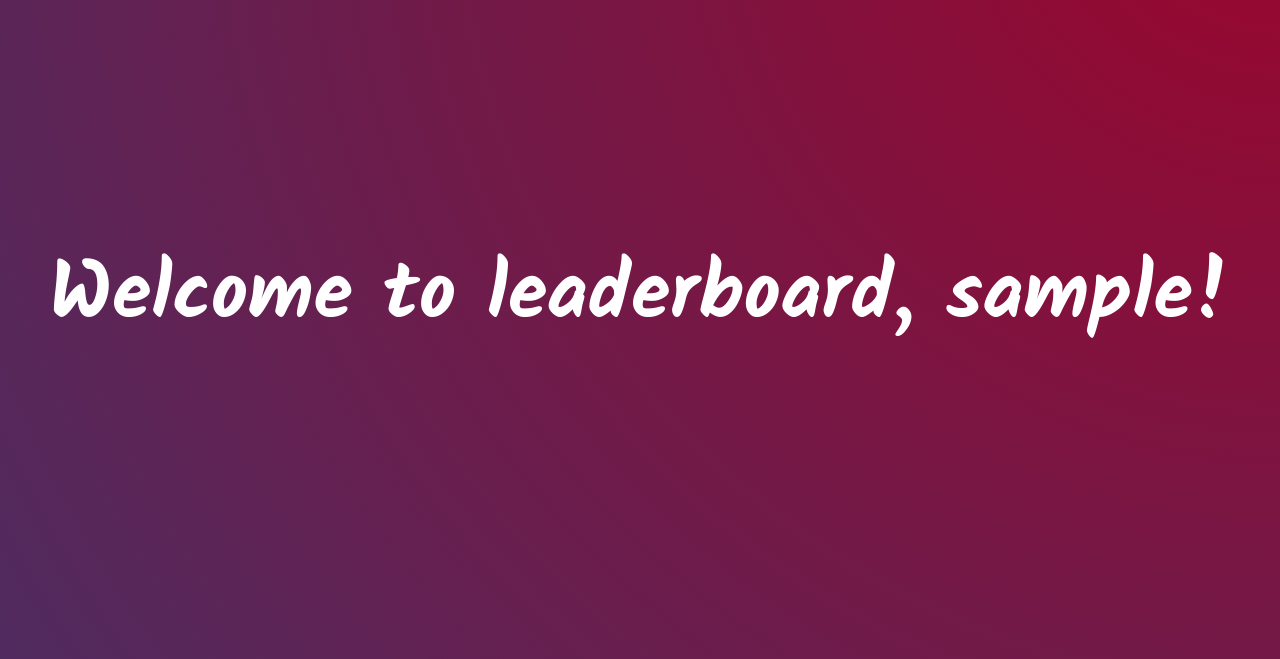
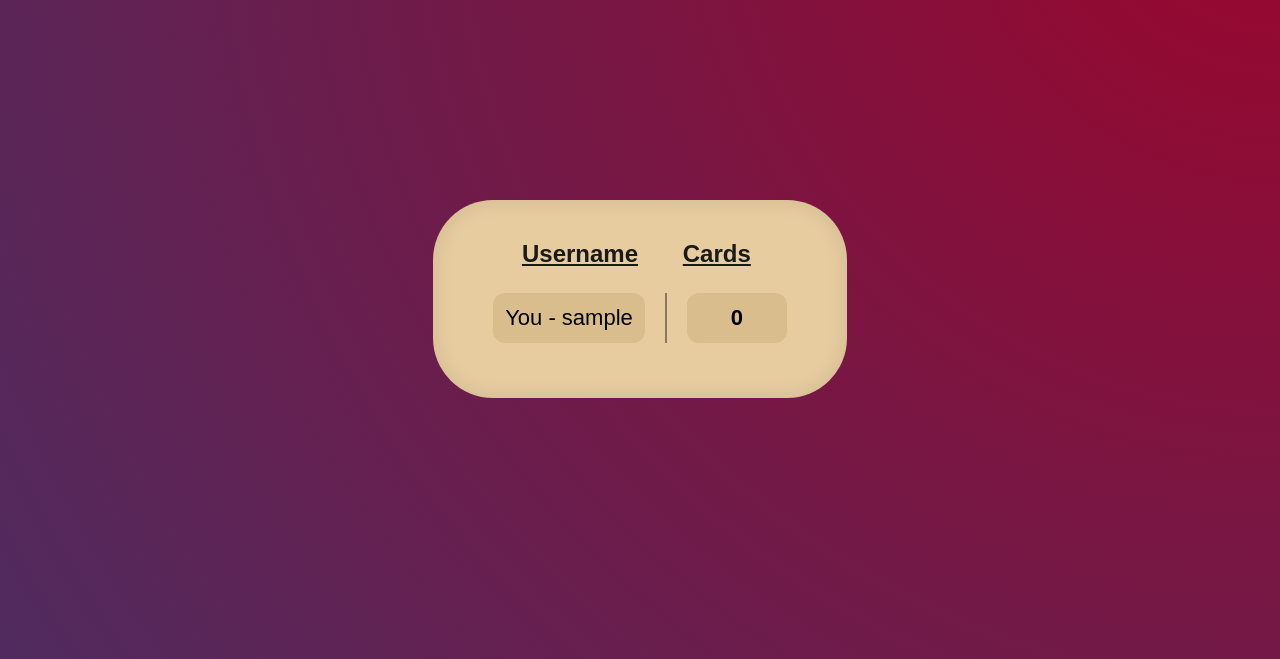
Before and after one commit to oofsamy/RevisionRoyale, a Flask app: page /leaderboard in a window 1280 px wide. Shown: the part 141-800 px from the top of the page. Run offline with Flask 3, Linux system fonts and the light colour scheme; the visitor is signed in with stand-in values (Sample User, id 1); data that the repository does not hold is empty; parts of the project's set-up code (start-up, migrations or seed data) failed here and were passed over.

Commit message:
Added leaderboard functionality
Added new GetUserReviews method
Added new GetTopReviews method
Added getters for Connection and Cursor
Added full leaderboard functionality
Fixed decks not being registered when someone has already registered those subjects!

```diff
--- a/app.py
+++ b/app.py
@@ -173,7 +173,19 @@ def StatisticsPage():
 def LeaderboardPage():
     AuthHandling(session)
 
-    return render_template("authenticated/leaderboard.html", ActivePage="leaderboard")
+    TopUsers = SubjectManagementModule.GetTopReviews(10)
+
+    UserInTop = False
+
+    for UserCountPair in TopUsers:
+        if UserCountPair[0] == session["user"]:
+            UserInTop = True
+
+    if UserInTop == False:
+        CurrentUserReviews = SubjectManagementModule.GetUserReviews(session["user"])
+        TopUsers.append((session["user"], CurrentUserReviews))
+
+    return render_template("authenticated/leaderboard.html", ActivePage="leaderboard", TopUsers=TopUsers)
 
 @app.route("/base_auth", methods=["GET"])
 def BaseAuthPage():
@@ -270,7 +282,7 @@ def Setup():
                 AttributeValue("Priority", "REAL", 0)
             ])
 
-            SubjectManagementModule.SetupDecksForSubject(ProgramDatabase.GetRecord("Subjects", AttributeValue("SubjectName", "TEXT", SelectedSubjects[Index])))
+            SubjectManagementModule.SetupDecksForSubject(ProgramDatabase.GetRecord("Subjects", AttributeValue("SubjectID", "TEXT", ProgramDatabase.GetCursor().lastrowid)))
 
         User.ChangeAttribute("SetupComplete", 1)
         ProgramDatabase.SaveRecord(User)
--- a/modules.py
+++ b/modules.py
@@ -150,6 +150,12 @@ class Database:
                            AutoIncrementPrimaryKey=True,
                            ForeignKeyAttributes=[
                                ForeignKeyAttributeValue("TimetableSlotID", "INTEGER", None, "TimetableSlots", "TimetableSlotID")])
+
+    def GetConnection(self):
+        return self.Connection
+
+    def GetCursor(self):
+        return self.Cursor
 
     ### Generates a table within the chosen database file
     ### Required arguments are: TableName and Primary Key
@@ -520,3 +526,45 @@ class SubjectManagement:
         FlashcardRecord.ChangeAttribute("Priority", UserDifficulty)
 
         self.ProgramDatabase.SaveRecord(FlashcardRecord)
+
+    ## REMEDIAL DEVELOPMENT, DIDNT HAVE '' AROUND FORMAT USERNAME
+
+    def GetUserReviews(self, Username: str):
+        Cursor = self.ProgramDatabase.GetCursor()
+
+        Query = f"""
+            SELECT
+                SUM(f.ReviewCount) AS total_reviews
+            FROM Users u
+            JOIN Decks d ON u.Username = d.Username
+            JOIN Flashcards f ON d.DeckID = f.DeckID
+            WHERE u.Username = \'{Username}\';
+        """
+
+        Cursor.execute(Query)
+        UserCount = Cursor.fetchone()
+
+        if UserCount[0] is None:
+            return 0
+        else:
+            return UserCount[0]
+
+        return UserCount[0]
+    ## Remedial development, LIMIT SPACE
+
+    def GetTopReviews(self, Num: int) -> list:
+        Cursor = self.ProgramDatabase.GetCursor()
+
+        Query = f"""
+            SELECT u.Username, SUM(f.ReviewCount) AS TotalReviews
+            FROM Users u
+            JOIN Decks d ON u.Username = d.Username
+            JOIN Flashcards f ON d.DeckID = f.DeckID
+            GROUP BY u.Username
+            ORDER BY TotalReviews DESC
+            LIMIT {Num}"""
+
+        Cursor.execute(Query)
+        TopUsers = Cursor.fetchall()
+
+        return (TopUsers)
--- a/static/style.css
+++ b/static/style.css
@@ -810,3 +810,83 @@ h1 {
 .hidden {
     display: none !important;
 }
+
+/* Container Background (Matching your purple/red gradient vibe) */
+.leaderboard-wrapper {
+    padding: 50px;
+    display: flex;
+    justify-content: center;
+    font-family: Arial, sans-serif;
+}
+
+/* The Main Tan Container */
+.leaderboard-card {
+    background-color: #e6cc9f; /* Cream/Tan color */
+    border-radius: 60px;
+    padding: 40px 60px;
+    width: 100%;
+    max-width: 800px;
+    box-shadow: inset 0 0 20px rgba(0,0,0,0.1);
+}
+
+/* Updated header columns for better centering */
+.leaderboard-columns {
+    display: flex;
+    margin-bottom: 25px;
+    padding: 0 10px; /* Aligns with the internal padding of the pills */
+}
+
+.column-left {
+    flex: 1; /* Takes up the available space of the username pill */
+    text-align: center;
+    padding-left: 0;
+}
+
+.column-right {
+    width: 120px; /* Matches the width of the count-pill + divider margin */
+    text-align: center;
+}
+
+.column-title {
+    font-size: 24px;
+    color: #1a1a1a;
+    margin: 0;
+    display: inline-block; /* Required for the underline to fit the text exactly */
+    text-decoration: underline;
+}
+
+/* Ensure the content rows match the header alignment exactly */
+.leaderboard-row {
+    display: flex;
+    align-items: center;
+    margin-bottom: 15px;
+}
+
+.name-pill {
+    background-color: #d9bd8c;
+    flex: 1; /* Match the header flex */
+    margin-right: 20px;
+    padding: 12px;
+    border-radius: 12px;
+    text-align: center;
+    font-size: 22px;
+    color: black;
+}
+
+.vertical-divider {
+    width: 2px;
+    height: 50px;
+    background-color: #8a7a5f; /* Slightly darker to match image */
+    margin-right: 20px;
+}
+
+.count-pill {
+    background-color: #d9bd8c;
+    width: 100px; /* Fixed width for the cards column */
+    padding: 12px;
+    border-radius: 12px;
+    text-align: center;
+    font-size: 22px;
+    font-weight: bold;
+    color: black;
+}
--- a/templates/authenticated/leaderboard.html
+++ b/templates/authenticated/leaderboard.html
@@ -1,5 +1,38 @@
 {% extends "authenticated/authenticated_base.html" %}
 
 {% block app_content %}
-    <h1>Welcome to {{ ActivePage }}, {{ session['user'] }}!</h1>
+
+<div class="leaderboard-wrapper">
+    <div class="leaderboard-card">
+
+        <div class="leaderboard-columns">
+            <div class="column-left">
+                <h2 class="column-title underline">Username</h2>
+            </div>
+            <div class="column-right">
+                <h2 class="column-title underline">Cards</h2>
+            </div>
+        </div>
+
+        <div class="leaderboard-content">
+            {% for UserTuple in TopUsers %}
+            <div class="leaderboard-row">
+                <div class="name-pill">
+                    {% if UserTuple[0] == session["user"] %}
+                        You - {{ UserTuple[0] }}
+                    {% else %}
+                        {{ UserTuple[0] }}
+                    {% endif %}
+                </div>
+
+                <div class="vertical-divider"></div>
+
+                <div class="count-pill">
+                    {{ UserTuple[1] }}
+                </div>
+            </div>
+            {% endfor %}
+        </div>
+    </div>
+</div>
 {% endblock %}
--- a/templates/authenticated/subjects/deck_selection.html
+++ b/templates/authenticated/subjects/deck_selection.html
@@ -50,7 +50,7 @@
         let AllIDs = [];
         AllElements.forEach(el => AllIDs.push(el.getAttribute('data-id')));
 
-        window.location.href = `/flashcard_review?DeckID=${AllIDs.join(',')}`;
+        window.location.href = `/flashcard_review?mode=normal&DeckID=${AllIDs.join(',')}`;
     }
 
     function ReviewSelected() {
@@ -60,7 +60,7 @@
         let SelectedIDs = [];
         SelectedElements.forEach(element => SelectedIDs.push(element.getAttribute('data-id')));
 
-        window.location.href = `/flashcard_review?DeckID=${SelectedIDs.join(',')}`;
+        window.location.href = `/flashcard_review?mode=normal&DeckID=${SelectedIDs.join(',')}`;
     }
 </script>
 {% endblock %}
```
Also changed, not shown: 1 other file.
